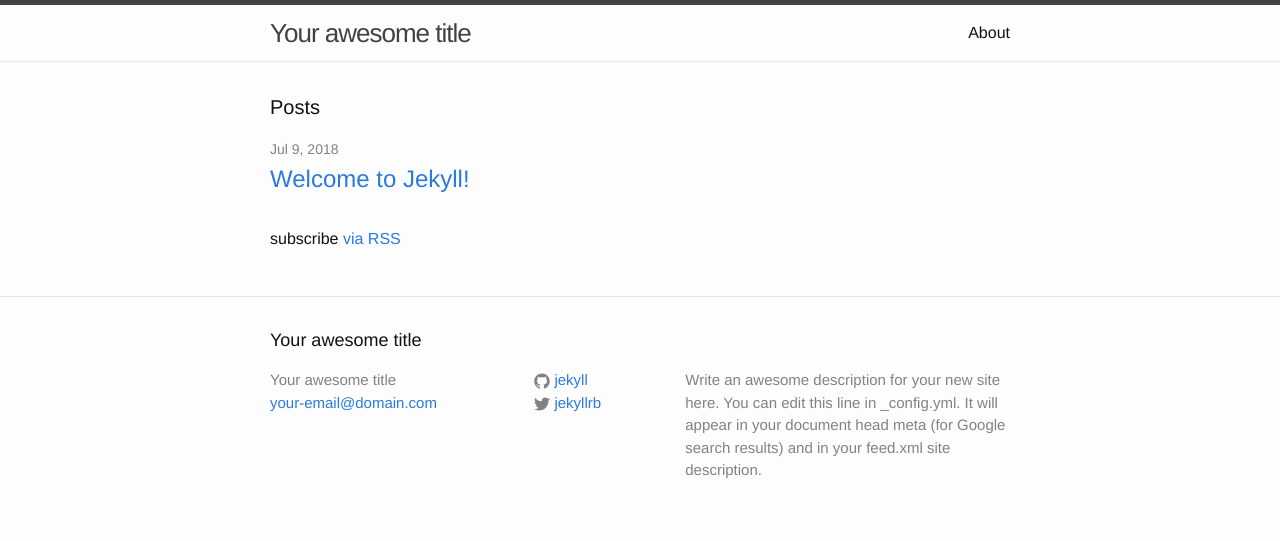
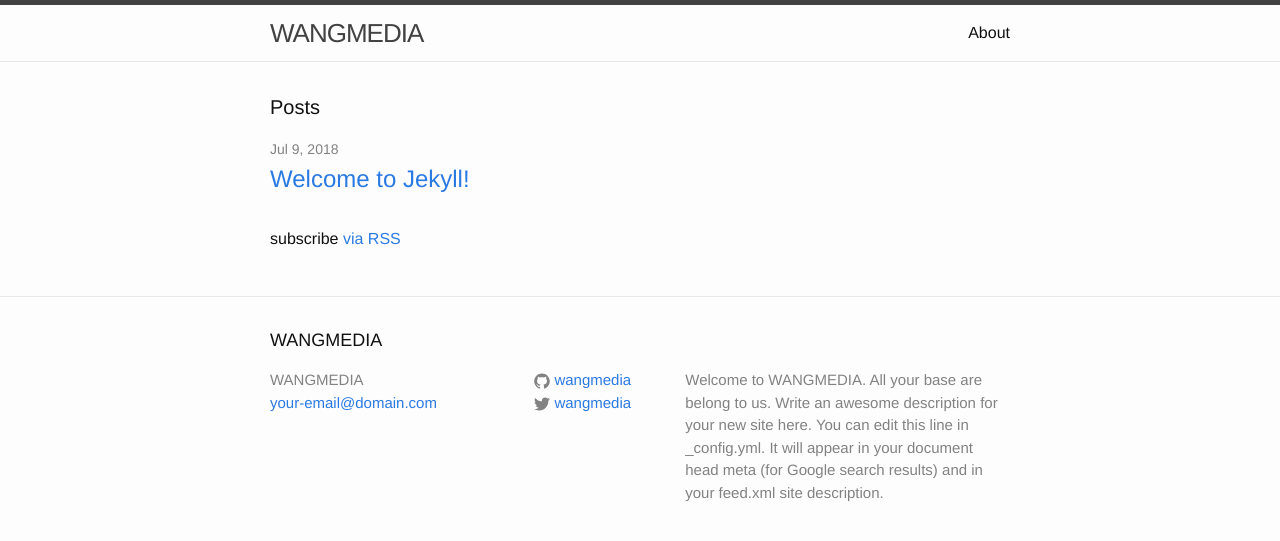
Before and after one commit to wangmedia/wangmedia.github.io, a Jekyll site: the page built from index.html, in a window 1280 px wide. Shown: the top 541 px of the page. Built offline with Jekyll 4.4.1, drawn with Linux system fonts in a browser that asks for light colours.

Commit message:
Update _config.yml

```diff
--- a/_config.yml
+++ b/_config.yml
@@ -6,16 +6,17 @@
 # 'jekyll serve'. If you change this file, please restart the server process.
 
 # Site settings
-title: Your awesome title
+title: WANGMEDIA
 email: your-email@domain.com
 description: > # this means to ignore newlines until "baseurl:"
+  Welcome to WANGMEDIA. All your base are belong to us.
   Write an awesome description for your new site here. You can edit this
   line in _config.yml. It will appear in your document head meta (for
   Google search results) and in your feed.xml site description.
 baseurl: "" # the subpath of your site, e.g. /blog
 url: "http://yourdomain.com" # the base hostname & protocol for your site
-twitter_username: jekyllrb
-github_username:  jekyll
+twitter_username: wangmedia
+github_username:  wangmedia
 
 # Build settings
 markdown: kramdown
```
